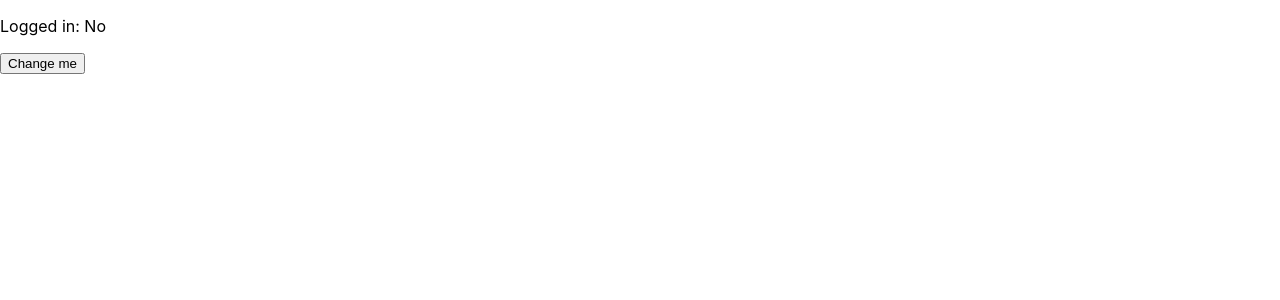
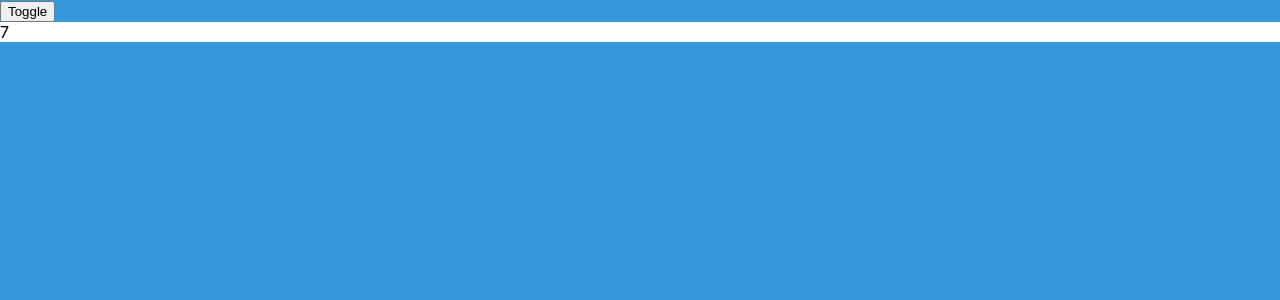
Before and after one commit to patrykomiotek/eoapp, a React (Create React App) app: page / in a window 1280 px wide. Shown: the top 300 px of the page. Built offline with nearby package versions, Linux system fonts and the light colour scheme.

Commit message:
theme swither

```diff
--- a/src/App.tsx
+++ b/src/App.tsx
@@ -1,14 +1,23 @@
 import './App.css';
 
 import { AuthProvider } from './components/AuthProvider';
+import { ThemeProvider } from './components/ThemeProvider';
+import { ThemeSwitcher } from './components/ThemeSwitcher';
 import { AuthCredentials } from './components/AuthCredentials';
+import { Clicker } from './components/Clicker';
+import { Counter } from './components/Counter';
 
 const App = () => {
   return (
     <div className="App">
-      <AuthProvider>
-        <AuthCredentials />
-      </AuthProvider>
+      <ThemeProvider>
+        <AuthProvider>
+          <ThemeSwitcher />
+          {/* <AuthCredentials /> */}
+          {/* <Clicker /> */}
+          <Counter />
+        </AuthProvider>
+      </ThemeProvider>
     </div>
   );
 }
--- a/src/components/AuthInfo.tsx
+++ b/src/components/AuthInfo.tsx
@@ -1,9 +1,10 @@
-import { useContext } from 'react';
+// import { useContext } from 'react';
 // import { AuthContext } from './AuthContext';
 import { useAuthContext } from './AuthProvider';
 
 export const AuthInfo = () => {
   const context = useAuthContext();
+
 
   const handleClick = () => {
     if (context?.isLogged) {
--- a/src/components/AuthProvider.tsx
+++ b/src/components/AuthProvider.tsx
@@ -1,5 +1,6 @@
   import React, { useState, createContext, MouseEvent, MouseEventHandler, useContext } from 'react';
 
+// 2.1 context type
 type Auth = {
   isLogged: boolean;
   logIn: () => void;
@@ -8,9 +9,11 @@ type Auth = {
   // nickname: string;
 }
 
+// 2.2 create context
 const AuthContext = createContext<Auth | null>(null);
 export const useAuthContext = () => useContext(AuthContext);
 
+// 1. create hook
 const useAuth = () => {
   const [isLogged, setIsLogged] = useState(false);
 
@@ -29,6 +32,7 @@ type AuthProviderProps = {
   children: React.ReactNode;
 }
 
+// 3. create provider
 export const AuthProvider = ({ children }: AuthProviderProps ) => {
   const { isLogged, logIn, logOut } = useAuth();
   return (
@@ -41,4 +45,4 @@ export const AuthProvider = ({ children }: AuthProviderProps ) => {
     </AuthContext.Provider>
   );
 }
-// AuthProvider.displayName = 'AuthProvider';
+AuthProvider.displayName = 'AuthProvider222';
--- /dev/null
+++ b/src/components/Clicker.tsx
@@ -0,0 +1,51 @@
+import { useReducer } from 'react';
+import type { MouseEventHandler } from "react";
+
+type CounterState = {
+  counterValue: number;
+}
+
+enum ActionTypes {
+  increase = 'INCREASE',
+}
+
+const INITIAL_STATE: CounterState = {
+  counterValue: 0
+}
+
+type Action = {
+  type: ActionTypes,
+}
+
+const increaseAction: Action = {
+  type: ActionTypes.increase,
+}
+
+function counterReducer(state: CounterState, action: Action) {
+  const { type } = action;
+
+  switch (type) {
+    case ActionTypes.increase:
+      return {
+        ...state,
+        counterValue: state.counterValue + 1,
+      }
+    default:
+      return state;
+  }
+}
+
+function Clicker() {
+  const [state, dispatch] = useReducer(counterReducer, INITIAL_STATE);
+  // const [value, setValue] = useReducer(counterReducer, 0);
+  const handleClick: MouseEventHandler<HTMLButtonElement> = () => {
+    dispatch(increaseAction);
+  }
+  return (
+    <div>
+      <button onClick={handleClick}>{state.counterValue}</button>
+    </div>
+  );
+}
+
+export { Clicker };
--- a/src/components/Counter.tsx
+++ b/src/components/Counter.tsx
@@ -1,21 +1,35 @@
 import { useState, useEffect } from 'react';
+
+import { useThemeContext } from './ThemeProvider';
 
 export const Counter = () => {
   const [count, setCount] = useState(0);
+  const context = useThemeContext();
 
   useEffect(() => {
     const intervalId = setInterval(() => {
       setCount((value: number) => value + 1);
     }, 1000);
 
+    document.body.style.background = '#3498db';
+    // document.documentElement.style.setProperty('--primary', 'dark');
+
     return () => {
       clearInterval(intervalId);
     }
   }, []);
 
+  // 1. inline styles
+  const styles = {
+    background: context?.theme === 'dark' ? 'black' : 'white',
+    color: context?.theme === 'dark' ? 'white' : 'black',
+  };
+  // 2. css modules
+  // 3. additional className
+  // 4. styled componenty
 
   return (
-    <div>
+    <div style={styles}>
       {count}
     </div>
   );
--- /dev/null
+++ b/src/components/ThemeProvider.tsx
@@ -0,0 +1,43 @@
+import { useState, createContext, useContext } from 'react';
+
+// type ThemeName = 'light' | 'dark';
+enum ThemeName {
+  LIGHT = 'light',
+  DARK = 'dark'
+}
+
+const useTheme = () => {
+  // const [theme, setTheme] = useState<ThemeName>('light');
+  const [theme, setTheme] = useState<ThemeName>(ThemeName.LIGHT);
+
+  const toggleTheme = () => {
+    // setTheme(theme === 'light' ? 'dark' : 'light');
+    setTheme(theme === ThemeName.LIGHT ? ThemeName.DARK : ThemeName.LIGHT);
+  }
+
+  return { theme, toggleTheme };
+}
+
+type Theme = {
+  theme: ThemeName;
+  toggleTheme: () => void;
+}
+
+const ThemeContext = createContext<Theme | null>(null);
+export const useThemeContext = () => useContext(ThemeContext);
+
+type ThemeProviderProps = {
+  children: React.ReactNode;
+}
+
+export const ThemeProvider = ({ children }: ThemeProviderProps) => {
+  const { theme, toggleTheme } = useTheme();
+  return (
+    <ThemeContext.Provider value={{
+      theme,
+      toggleTheme
+    }}>
+      {children}
+    </ThemeContext.Provider>
+  );
+}
--- /dev/null
+++ b/src/components/ThemeSwitcher.tsx
@@ -0,0 +1,15 @@
+import { useThemeContext } from './ThemeProvider';
+
+export const ThemeSwitcher = () => {
+  const context = useThemeContext();
+
+  const handleClick = () => {
+    context?.toggleTheme();
+  }
+
+  return (
+    <div>
+      <button onClick={handleClick}>Toggle</button>
+    </div>
+  );
+}
```
